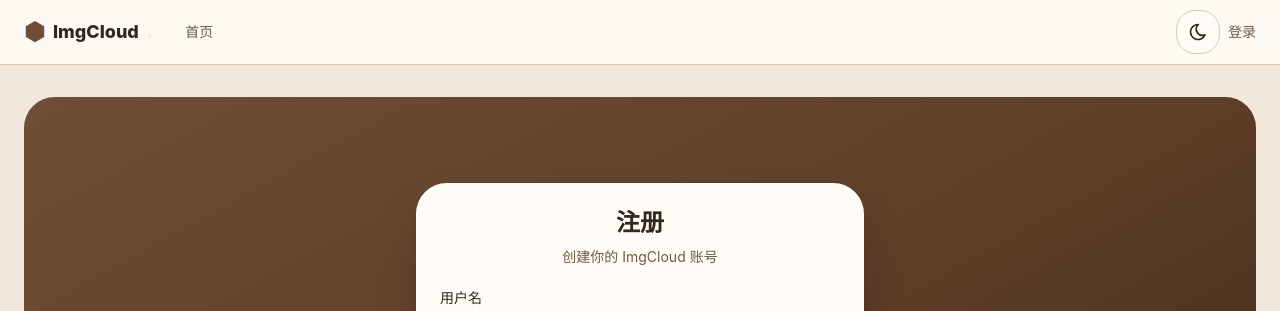
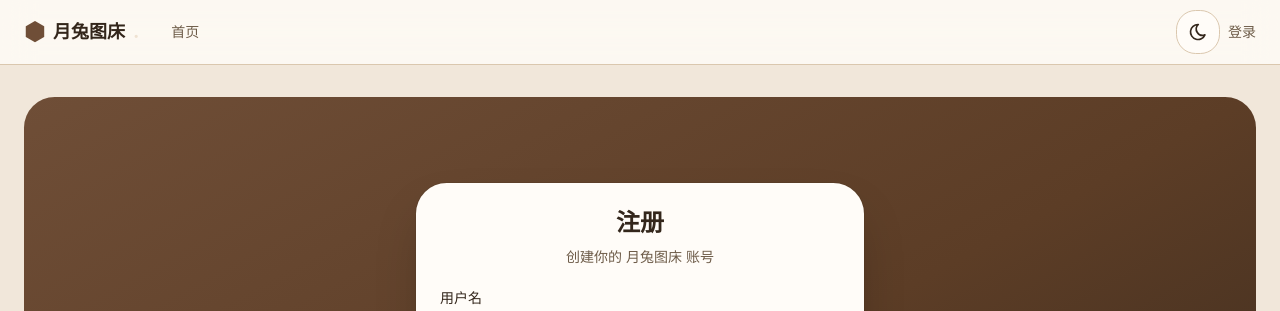
Before and after one commit to kserksi/summeRain, a React (Vite) app in the folder frontend/: page /register in a window 1280 px wide. Shown: the top 311 px of the page. Built offline with nearby package versions, Linux system fonts and the light colour scheme; no server answers.

Commit message:
chore: rebrand frontend to 月兔图床 and switch favicon to png

```diff
--- a/frontend/index.html
+++ b/frontend/index.html
@@ -2,9 +2,9 @@
 <html lang="en">
   <head>
     <meta charset="UTF-8" />
-    <link rel="icon" type="image/svg+xml" href="/favicon.svg" />
+    <link rel="icon" type="image/png" href="/favicon.png" />
     <meta name="viewport" content="width=device-width, initial-scale=1.0" />
-    <title>frontend</title>
+    <title>月兔图床</title>
   </head>
   <body>
     <div id="root"></div>
--- a/frontend/src/components/layout/Navbar.tsx
+++ b/frontend/src/components/layout/Navbar.tsx
@@ -22,7 +22,7 @@
       <div className="mx-auto flex h-16 max-w-7xl items-center gap-4 px-6">
         <Link to="/" className="flex items-center gap-2 text-lg font-extrabold">
           <span className="text-primary text-2xl">⬢</span>
-          <span>ImgCloud</span>
+          <span>月兔图床</span>
           <span className="text-accent">.</span>
         </Link>
         <nav className="hidden flex-1 items-center gap-1 md:flex">
--- a/frontend/src/features/auth/pages/Login.tsx
+++ b/frontend/src/features/auth/pages/Login.tsx
@@ -52,7 +52,7 @@
       <Card className="w-full max-w-md rounded-3xl shadow-2xl">
         <CardHeader className="text-center">
           <CardTitle className="text-2xl font-semibold">{t('common.login')}</CardTitle>
-          <CardDescription>登录你的 ImgCloud 账号</CardDescription>
+          <CardDescription>登录你的 月兔图床 账号</CardDescription>
         </CardHeader>
         <CardContent>
           <form onSubmit={handleSubmit(onSubmit)} className="flex flex-col gap-4" noValidate>
--- a/frontend/src/features/auth/pages/Register.tsx
+++ b/frontend/src/features/auth/pages/Register.tsx
@@ -71,7 +71,7 @@
       <Card className="w-full max-w-md rounded-3xl shadow-2xl">
         <CardHeader className="text-center">
           <CardTitle className="text-2xl font-semibold">{t('common.register')}</CardTitle>
-          <CardDescription>创建你的 ImgCloud 账号</CardDescription>
+          <CardDescription>创建你的 月兔图床 账号</CardDescription>
         </CardHeader>
         <CardContent>
           <form onSubmit={handleSubmit(onSubmit)} className="flex flex-col gap-4" noValidate>
```
Also changed, not shown: frontend/public/favicon.png (added).
